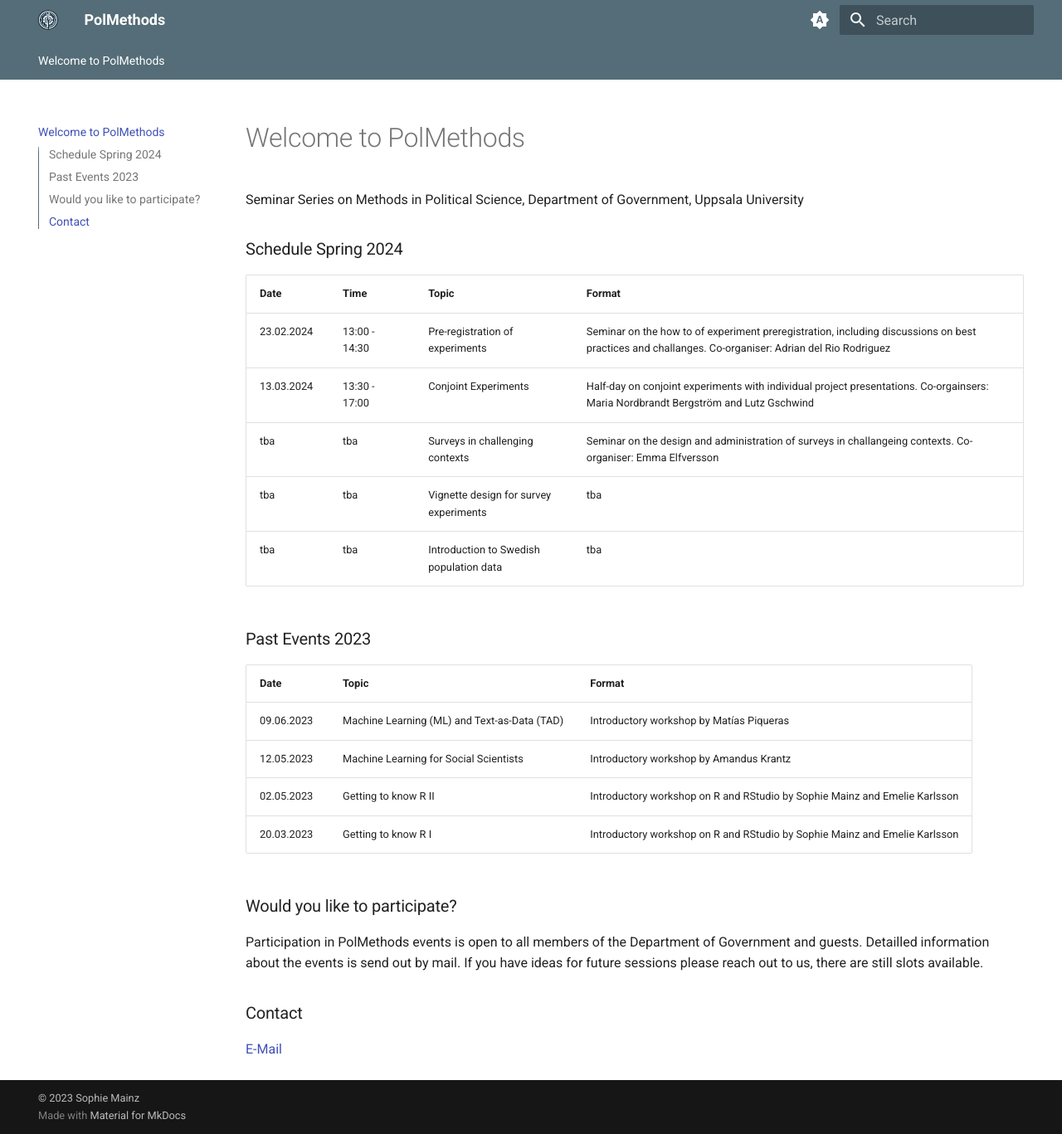
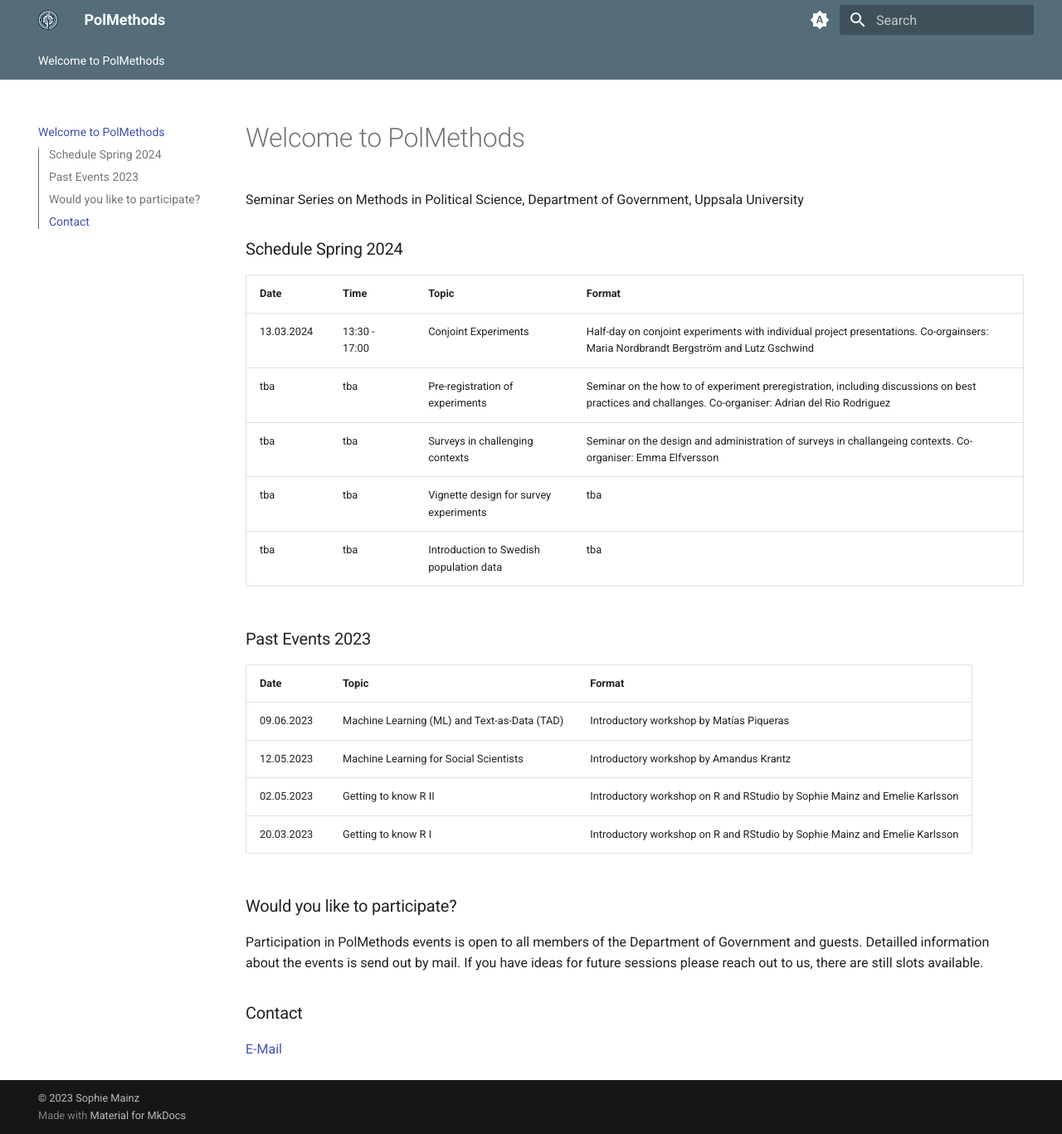
Before and after one commit to sophiemainz/polmethods-website, an MkDocs documentation site: the page built from docs/index.md, in a window 1280 px wide and 1367 px high. Shown: the whole window at 83% size. Built offline with MkDocs 1.6.1 and Material for MkDocs 9.7.7, drawn with Linux system fonts in a browser that asks for light colours.

Commit message:
update dates

```diff
--- a/docs/index.md
+++ b/docs/index.md
@@ -6,8 +6,8 @@ Seminar Series on Methods in Political Science, Department of Government, Uppsal
 
 | Date       | Time       | Topic        | Format                                  |
 |------------|------------|------------|--------------------------------------|
-| 23.02.2024 | 13:00 - 14:30| Pre-registration of experiments | Seminar on the how to of experiment preregistration, including discussions on best practices and challanges. Co-organiser: Adrian del Rio Rodriguez |
 | 13.03.2024 | 13:30 - 17:00 | Conjoint Experiments | Half-day on conjoint experiments with individual project presentations. Co-orgainsers: Maria Nordbrandt Bergström and Lutz Gschwind |
+| tba | tba| Pre-registration of experiments | Seminar on the how to of experiment preregistration, including discussions on best practices and challanges. Co-organiser: Adrian del Rio Rodriguez |
 | tba | tba | Surveys in challenging contexts | Seminar on the design and administration of surveys in challangeing contexts. Co-organiser: Emma Elfversson|
 | tba | tba | Vignette design for survey experiments | tba    |
 | tba | tba | Introduction to Swedish population data | tba    |
```
